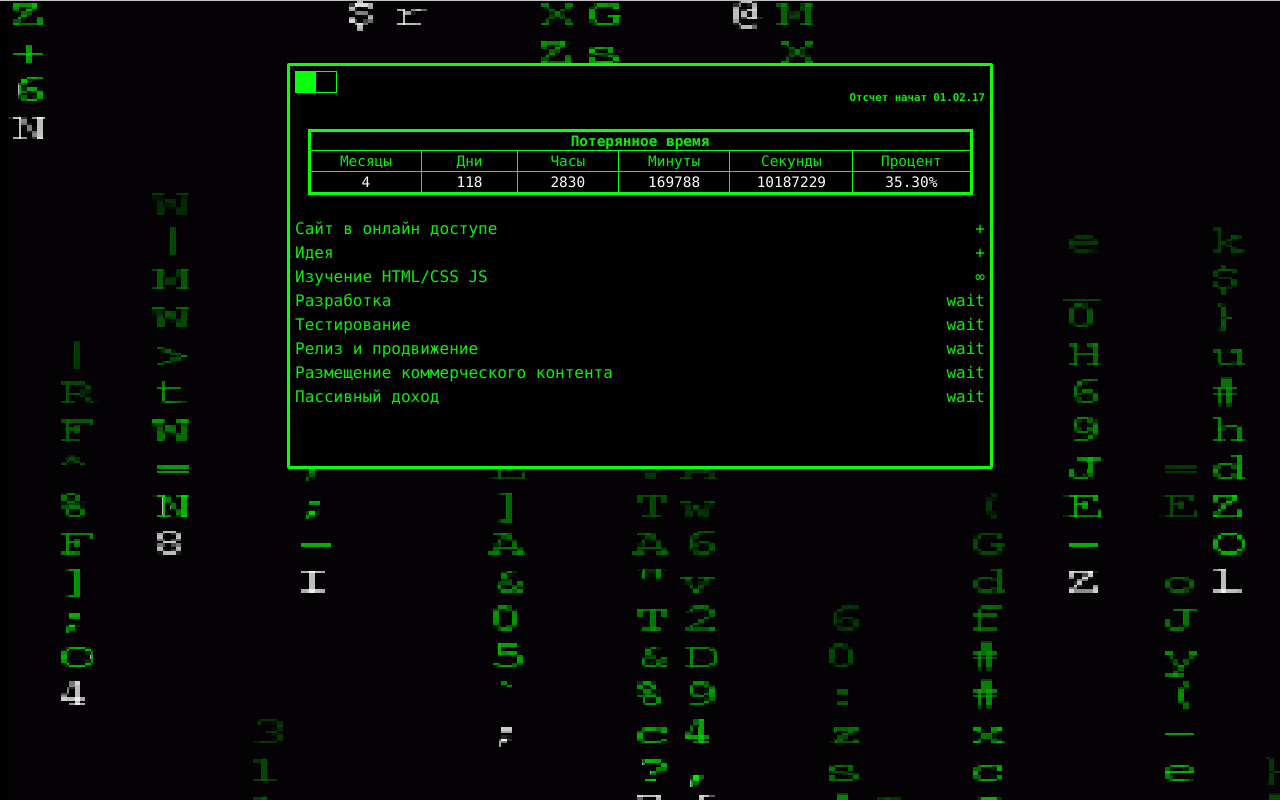
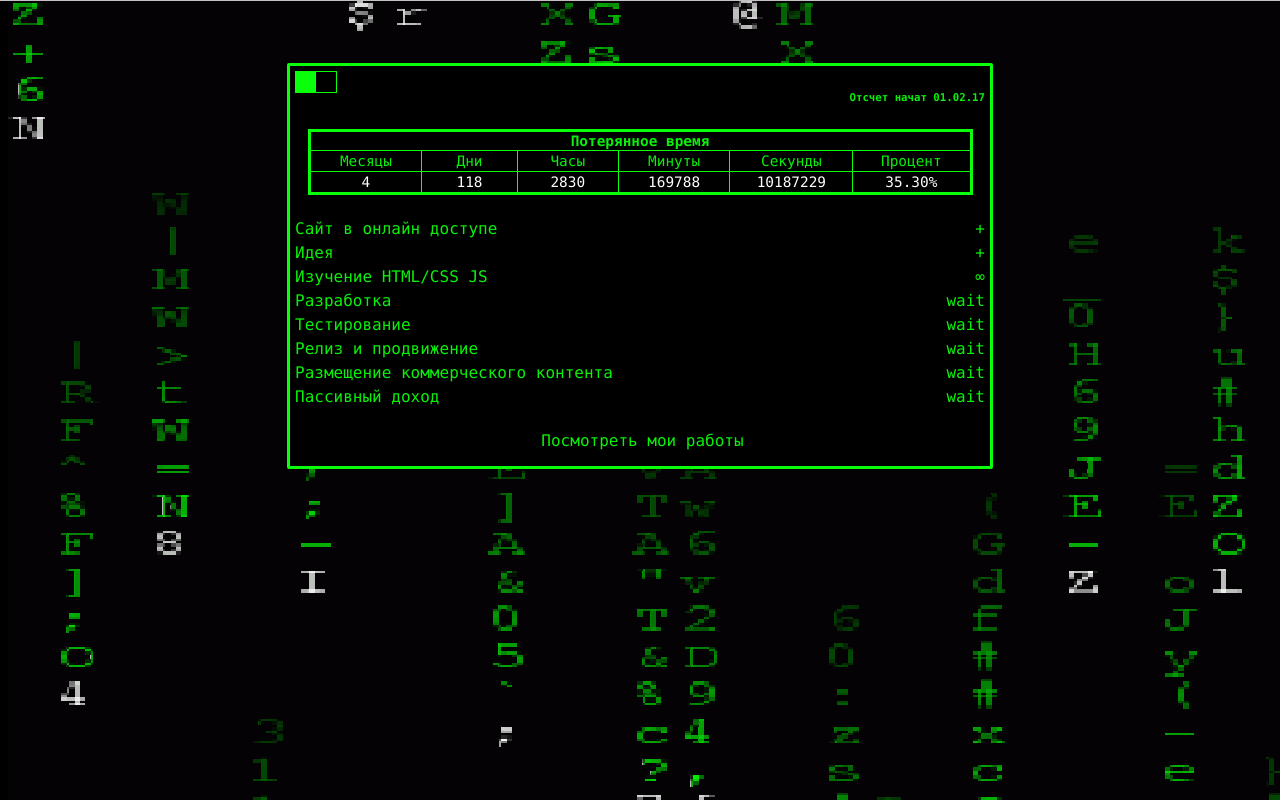
Before and after one commit to alexandrtovmach/nostalgy, a plain HTML site: page index.html in a window 1280 px wide. Drawn offline with Linux system fonts and the light colour scheme.

Commit message:
add portf page

```diff
--- a/index.html
+++ b/index.html
@@ -34,28 +34,6 @@
 					<td>%</td>
 				</tr>
 			</table>
-			<!-- <table width="100%" id="timerd">
-				<tr>
-					<th colspan="6">Потерянное время</th>
-				</tr>
-				<tr>
-					<td>Годы</td>
-					<td>Месяцы</td>
-					<td>Дни</td>
-					<td>Часы</td>
-					<td>Минуты</td>
-					<td>Секунды</td>
-				</tr>
-				<tr id="result">
-					<td>1</td>
-					<td>2</td>
-					<td>3</td>
-					<td>4</td>
-					<td>5</td>
-					<td>6</td>
-				</tr>
-			</table>
-			--->
 			<br>
 			<div class="text">Сайт в онлайн доступе <span>+</span></div>
 			<div class="text">Идея <span>+</span></div>
@@ -65,6 +43,8 @@
 			<div class="text">Релиз и продвижение <span>wait</span></div>
 			<div class="text">Размещение коммерческого контента <span>wait</span></div>
 			<div class="text">Пассивный доход <span>wait</span></div>
+
+			<a class="portfolio" href="portfolio.html"><div class="text portfolio">Посмотреть мои работы</div></a>
 		</div>
 
 	</body>
--- a/style.css
+++ b/style.css
@@ -20,7 +20,7 @@ h6 {
 	position: relative;
 	width: 90%;
 	max-width: 700px;
-	min-width: 300px;
+	min-width: 370px;
 	height: 90%;
 	min-height: 400px;
 	border: 3px solid #0AFF0A;
@@ -49,6 +49,12 @@ div > span {
 .text:hover {
 	background: #0AFF0A;
 	color: black;
+}
+.portfolio {
+	text-decoration: none;
+	text-align: center;
+	margin-top: 20px;
+	color: #0AF00A;
 }
 #result {
 	color: white;
```
Also changed, not shown: portfolio.html (added, +16 -0 lines).
